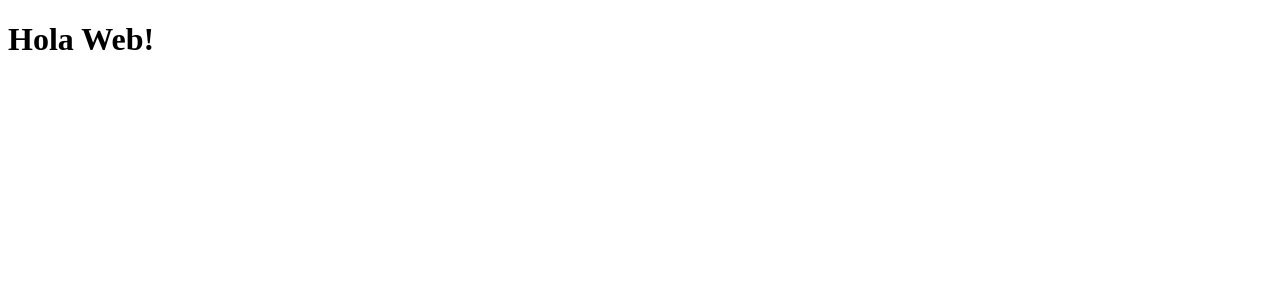
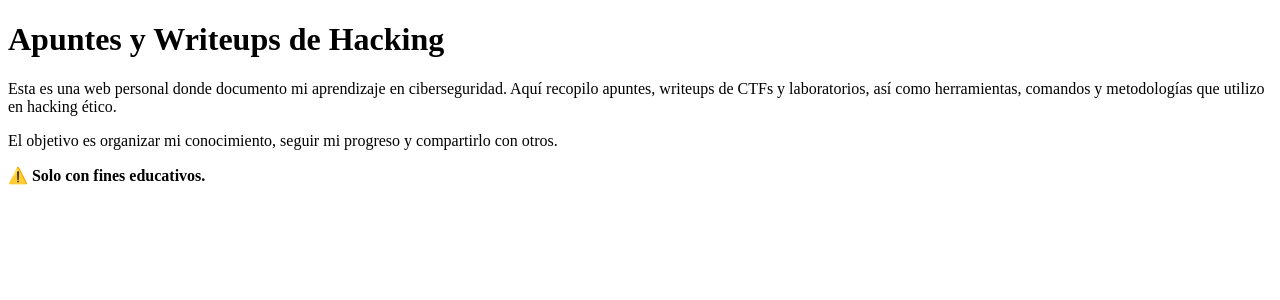
Before and after one commit to mrallfredii/mrallfredii.github.io, a React (Vite) app: page / in a window 1280 px wide. Shown: the top 300 px of the page. Built offline with nearby package versions, Linux system fonts and the light colour scheme.

Commit message:
added abtme

```diff
--- a/src/Alfred.tsx
+++ b/src/Alfred.tsx
@@ -4,7 +4,22 @@ function App() {
 
   return (
     <div>
-      <h1>Hola Web!</h1>
+
+      <h1>Apuntes y Writeups de Hacking</h1>
+
+      <p>
+      Esta es una web personal donde documento mi aprendizaje en ciberseguridad.
+      Aquí recopilo apuntes, writeups de CTFs y laboratorios, así como herramientas,
+      comandos y metodologías que utilizo en hacking ético.
+      </p>
+
+      <p>
+      El objetivo es organizar mi conocimiento, seguir mi progreso y compartirlo
+      con otros.
+      </p>
+
+      <p><strong>⚠️ Solo con fines educativos.</strong></p>
+
     </div>
   )
 
```
Also changed, not shown: 2 other files (tests, documents, lock files or other folders).
